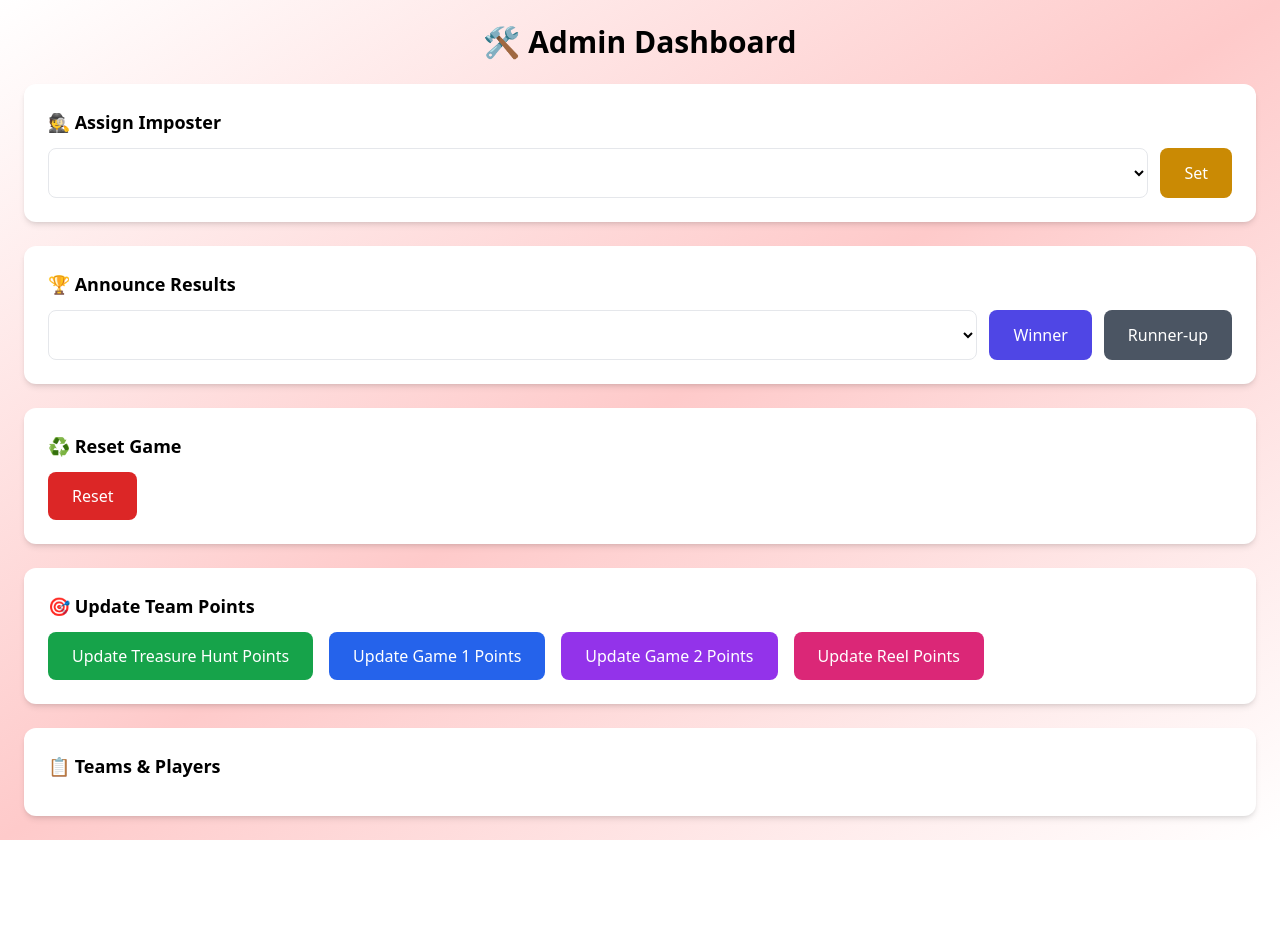
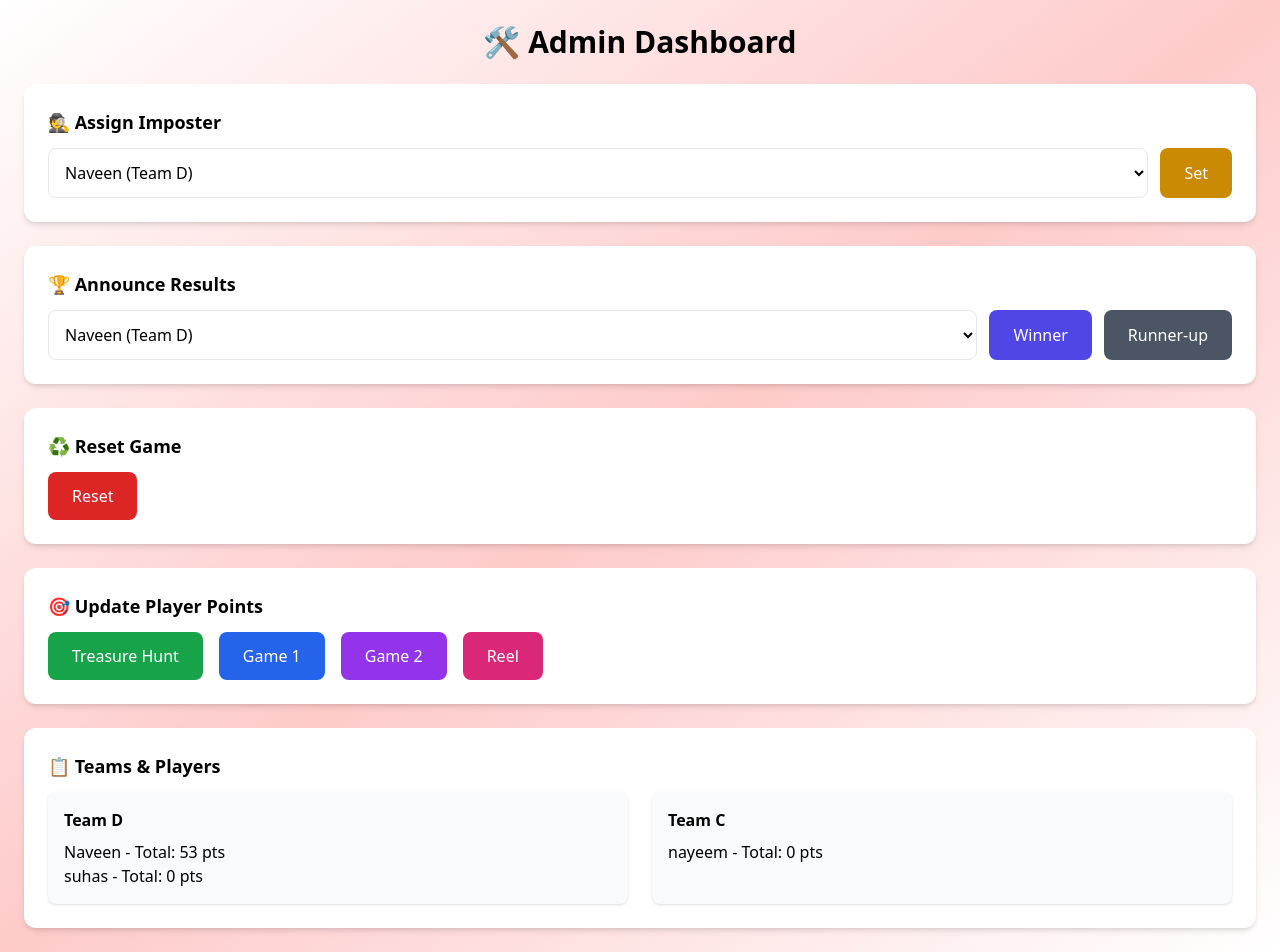
Before and after one commit to Laxman-Awate/Points-Table, a Flask app: page /admin in a window 1280 px wide. Before the commit the page ends 840 px from the top, so only its background shows below. Run offline with Flask 3, Linux system fonts and the light colour scheme; lists and menus that the app fills with data are empty; some libraries are stand-ins or nearby versions.

Commit message:
near to complete

```diff
--- a/app.py
+++ b/app.py
@@ -7,10 +7,19 @@
 
 # Admin / Ambassador setup
 ADMINS = {
-    "A": {"name": "Alice", "password": "1234"},
-    "B": {"name": "Bob", "password": "1234"},
-    "C": {"name": "Charlie", "password": "1234"},
-    "D": {"name": "Laxman", "password": "Laxman@123"}
+    "1": {"name": "Arsh", "password": "Arsh123"},
+    "2": {"name": "Rishab", "password": "Rishab123"},
+    "3": {"name": "Sama", "password": "Sama123"},
+    "4": {"name": "Firdaus", "password": "Firdaus123"},
+    "5": {"name": "Rashmi", "password": "Rashmi123"},
+    "6": {"name": "MuhammadMaaz", "password": "Maaz123"},
+    "7": {"name": "Naveli", "password": "Naveli123"},
+    "8": {"name": "Girish", "password": "Girish123"},
+    "9": {"name": "Mahesh", "password": "Mahesh123"},
+    "10": {"name": "Laxman", "password": "Laxman123"},
+    "11": {"name": "Namrata", "password": "Namrata123"},
+    "12": {"name": "Arshan", "password": "Arshan123"},
+
 }
 
 # ---------------- Helper Functions ----------------
@@ -31,9 +40,6 @@
             return player
     return None
 
-def get_team(data, team_name):
-    return [p for p in data["players"] if p["team"] == team_name]
-
 # ---------------- Routes ----------------
 @app.route("/")
 def home():
@@ -48,6 +54,8 @@
     return render_template("admin_dashboard.html")
 
 # ---------------- API Routes ----------------
+
+# Register / Login player
 @app.route("/api/register", methods=["POST"])
 def register_player():
     payload = request.get_json()
@@ -61,10 +69,8 @@
     player = get_player(data, username)
 
     if player:
-        # Player exists, allow login
         return jsonify({"ok": True, "existing": True})
 
-    # New player
     new_player = {
         "username": username,
         "team": team,
@@ -79,6 +85,7 @@
     save_data(data)
     return jsonify({"ok": True, "existing": False})
 
+# Admin login
 @app.route("/api/admin/login", methods=["POST"])
 def admin_login():
     payload = request.get_json()
@@ -92,6 +99,109 @@
     else:
         return jsonify({"error": "Invalid admin credentials"}), 401
 
+# Get all players
+@app.route("/api/players")
+def api_players():
+    data = load_data()
+    return jsonify(data)
+
+# Update player score (Admin)
+@app.route("/api/player/score", methods=["POST"])
+def api_player_score():
+    payload = request.get_json()
+    username = payload.get("username")
+    points = payload.get("points", 1)
+    category = payload.get("category", "qr_points")
+
+    if not username or not category:
+        return jsonify({"error": "Missing fields"}), 400
+
+    data = load_data()
+    player = get_player(data, username)
+    if not player:
+        return jsonify({"error": "Player not found"}), 404
+
+    if category in player:
+        player[category] += points
+    else:
+        player[category] = points
+
+    # Update total score
+    player["score"] = (
+        player.get("qr_points", 0) +
+        player.get("treasure_points", 0) +
+        player.get("game1_points", 0) +
+        player.get("game2_points", 0) +
+        player.get("reel_points", 0)
+    )
+
+    save_data(data)
+    return jsonify({"ok": True, "score": player["score"]})
+
+# ---------------- QR Scan Route ----------------
+@app.route("/api/player/scan", methods=["POST"])
+def player_scan():
+    payload = request.get_json()
+    username = payload.get("username")
+
+    if not username:
+        return jsonify({"error": "Missing username"}), 400
+
+    data = load_data()
+    player = get_player(data, username)
+
+    if not player:
+        return jsonify({"error": "Player not found"}), 404
+
+    # Give 1 point per QR scan
+    points_to_add = 1
+    player["qr_points"] += points_to_add
+
+    # Update total score
+    player["score"] = (
+        player.get("qr_points", 0) +
+        player.get("treasure_points", 0) +
+        player.get("game1_points", 0) +
+        player.get("game2_points", 0) +
+        player.get("reel_points", 0)
+    )
+
+    save_data(data)
+    return jsonify({"ok": True, "reward": f"{points_to_add} QR point(s) added!", "score": player["score"]})
+
+# Leaderboard grouped by team
+@app.route("/api/leaderboard")
+def api_leaderboard():
+    data = load_data()
+    teams = {}
+    for p in data["players"]:
+        if p["team"] not in teams:
+            teams[p["team"]] = {"players": [], "qr": 0, "treasure": 0, "game1": 0, "game2": 0, "reel": 0, "total": 0}
+        teams[p["team"]]["players"].append(p)
+        teams[p["team"]]["qr"] += p.get("qr_points", 0)
+        teams[p["team"]]["treasure"] += p.get("treasure_points", 0)
+        teams[p["team"]]["game1"] += p.get("game1_points", 0)
+        teams[p["team"]]["game2"] += p.get("game2_points", 0)
+        teams[p["team"]]["reel"] += p.get("reel_points", 0)
+        teams[p["team"]]["total"] += p.get("score", 0)
+
+    leaderboard = [{"team": k, **v} for k, v in teams.items()]
+    return jsonify({"ok": True, "leaderboard": leaderboard})
+
+# Reset all players
+@app.route("/api/reset", methods=["POST"])
+def reset_all():
+    data = load_data()
+    for p in data["players"]:
+        p["qr_points"] = 0
+        p["treasure_points"] = 0
+        p["game1_points"] = 0
+        p["game2_points"] = 0
+        p["reel_points"] = 0
+        p["score"] = 0
+    save_data(data)
+    return jsonify({"ok": True})
+
 # ---------------- Run App ----------------
 if __name__ == "__main__":
     app.run(debug=True)
--- a/static/dist/output.css
+++ b/static/dist/output.css
@@ -15,7 +15,6 @@
     --color-yellow-500: oklch(79.5% 0.184 86.047);
     --color-yellow-600: oklch(68.1% 0.162 75.834);
     --color-green-200: oklch(92.5% 0.084 155.995);
-    --color-green-500: oklch(72.3% 0.219 149.579);
     --color-green-600: oklch(62.7% 0.194 149.214);
     --color-green-700: oklch(52.7% 0.154 150.069);
     --color-blue-50: oklch(97% 0.014 254.604);
@@ -31,14 +30,13 @@
     --color-pink-300: oklch(82.3% 0.12 346.018);
     --color-pink-600: oklch(59.2% 0.249 0.584);
     --color-pink-700: oklch(52.5% 0.223 3.958);
-    --color-slate-50: oklch(98.4% 0.003 247.858);
-    --color-slate-800: oklch(27.9% 0.041 260.031);
     --color-gray-50: oklch(98.5% 0.002 247.839);
     --color-gray-100: oklch(96.7% 0.003 264.542);
     --color-gray-200: oklch(92.8% 0.006 264.531);
     --color-gray-300: oklch(87.2% 0.01 258.338);
     --color-gray-600: oklch(44.6% 0.03 256.802);
     --color-gray-700: oklch(37.3% 0.034 259.733);
+    --color-gray-800: oklch(27.8% 0.033 256.848);
     --color-white: #fff;
     --spacing: 0.25rem;
     --container-xl: 36rem;
@@ -667,6 +702,11 @@
   inherits: false;
   initial-value: 0 0 #0000;
 }
+@property --tw-outline-style {
+  syntax: "*";
+  inherits: false;
+  initial-value: solid;
+}
 @layer properties {
   @supports ((-webkit-hyphens: none) and (not (margin-trim: inline))) or ((-moz-orient: inline) and (not (color:rgb(from red r g b)))) {
     *, ::before, ::after, ::backdrop {
@@ -696,6 +736,7 @@
       --tw-ring-offset-width: 0px;
       --tw-ring-offset-color: #fff;
       --tw-ring-offset-shadow: 0 0 #0000;
+      --tw-outline-style: solid;
     }
   }
 }
--- a/templates/admin_dashboard.html
+++ b/templates/admin_dashboard.html
@@ -37,12 +37,12 @@
 
   <!-- Points Update Section -->
   <section class="bg-white p-6 rounded-xl shadow-md mb-6">
-    <h3 class="font-semibold text-lg mb-3">🎯 Update Team Points</h3>
+    <h3 class="font-semibold text-lg mb-3">🎯 Update Player Points</h3>
     <div class="admin-controls flex flex-wrap gap-4">
-      <button data-category="treasure_points" class="update-btn px-6 py-3 bg-green-600 text-white rounded-lg hover:bg-green-700">Update Treasure Hunt Points</button>
-      <button data-category="game1_points" class="update-btn px-6 py-3 bg-blue-600 text-white rounded-lg hover:bg-blue-700">Update Game 1 Points</button>
-      <button data-category="game2_points" class="update-btn px-6 py-3 bg-purple-600 text-white rounded-lg hover:bg-purple-700">Update Game 2 Points</button>
-      <button data-category="reel_points" class="update-btn px-6 py-3 bg-pink-600 text-white rounded-lg hover:bg-pink-700">Update Reel Points</button>
+      <button data-category="treasure_points" class="update-btn px-6 py-3 bg-green-600 text-white rounded-lg hover:bg-green-700">Treasure Hunt</button>
+      <button data-category="game1_points" class="update-btn px-6 py-3 bg-blue-600 text-white rounded-lg hover:bg-blue-700">Game 1</button>
+      <button data-category="game2_points" class="update-btn px-6 py-3 bg-purple-600 text-white rounded-lg hover:bg-purple-700">Game 2</button>
+      <button data-category="reel_points" class="update-btn px-6 py-3 bg-pink-600 text-white rounded-lg hover:bg-pink-700">Reel</button>
     </div>
   </section>
 
@@ -57,7 +57,7 @@
     const playerSelect = document.getElementById("player-select");
     const resultSelect = document.getElementById("result-player-select");
 
-    // Load teams & players
+    // Load all players
     async function loadPlayers() {
       const res = await fetch("/api/players");
       const data = await res.json();
@@ -68,14 +68,15 @@
       playerSelect.innerHTML = "";
       resultSelect.innerHTML = "";
 
-      // Group players by team
+      // Group by team
       const teams = {};
       players.forEach(p => {
-        if(!teams[p.team]) teams[p.team] = [];
+        if (!teams[p.team]) teams[p.team] = [];
         teams[p.team].push(p);
       });
 
-      for(const team in teams) {
+      // Render teams
+      for (const team in teams) {
         const div = document.createElement("div");
         div.className = "bg-gray-50 p-4 rounded-lg shadow";
 
@@ -105,29 +106,28 @@
       }
     }
 
-    // Update team points
+    // Update player points
     document.querySelectorAll(".update-btn").forEach(btn => {
       btn.addEventListener("click", async () => {
         const category = btn.dataset.category;
-        const team = prompt("Enter Team to update points:");
+        const username = prompt("Enter player username to update points:");
         const points = parseInt(prompt("Enter points to add:"), 10);
-        if(!team || isNaN(points)) return;
+        if (!username || isNaN(points)) return alert("Invalid input");
 
-        await fetch("/api/team/update", {
+        await fetch("/api/player/score", {
           method: "POST",
           headers: {"Content-Type":"application/json"},
-          body: JSON.stringify({team, category, points})
+          body: JSON.stringify({username, category, points})
         });
-        loadPlayers();
+        loadPlayers(); // Refresh after update
       });
     });
 
     // Reset game
     document.getElementById("btn-reset").addEventListener("click", async () => {
-      if(confirm("Are you sure you want to reset all points?")){
-        await fetch("/api/reset", {method: "POST"});
-        loadPlayers();
-      }
+      if (!confirm("Are you sure you want to reset all points?")) return;
+      await fetch("/api/reset", {method:"POST"});
+      loadPlayers();
     });
 
     // Set Imposter
@@ -149,9 +149,10 @@
       alert(`${player} is declared the Runner-up!`);
     });
 
-    // Initial load
+    // Initial load + auto-refresh every 2s
     loadPlayers();
-    setInterval(loadPlayers, 5000); // refresh leaderboard every 5s
+    setInterval(loadPlayers, 2000);
+
   </script>
 </body>
 </html>
```
Also changed, not shown: other parts of static/dist/output.css (+39 -2 lines), data.json (+20 -0 lines), static/js/player.js (+113 -33 lines), templates/player_dashboard.html (+82 -66 lines).
